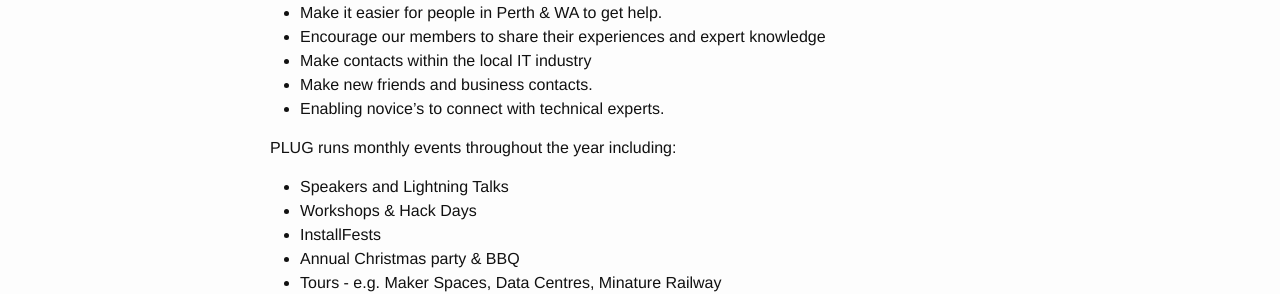
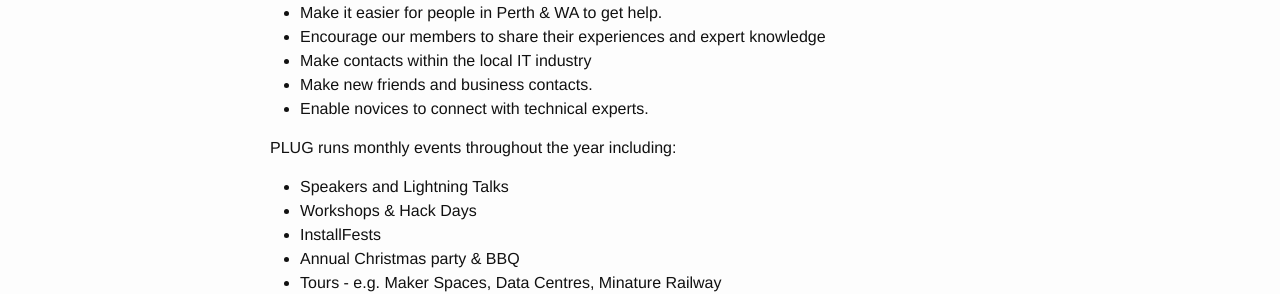
Before and after one commit to plugorgau/plugorgau.github.io, a Jekyll site: the page built from pages/about/about.md, in a window 1280 px wide. Shown: the part 698-992 px from the top of the page. Built offline with Jekyll 4.4.1, drawn with Linux system fonts in a browser that asks for light colours; nearby versions of some CDN libraries.

Commit message:
Minor grammar/flow fix

```diff
--- a/pages/about/about.md
+++ b/pages/about/about.md
@@ -24,7 +24,7 @@ PLUG aims to assist and help people in Perth and Western Australia with the foll
 *   Encourage our members to share their experiences and expert knowledge
 *   Make contacts within the local IT industry
 *   Make new friends and business contacts.
-*   Enabling novice's to connect with technical experts.
+*   Enable novices to connect with technical experts.
 
 PLUG runs monthly events throughout the year including:
 *   Speakers and Lightning Talks
```
